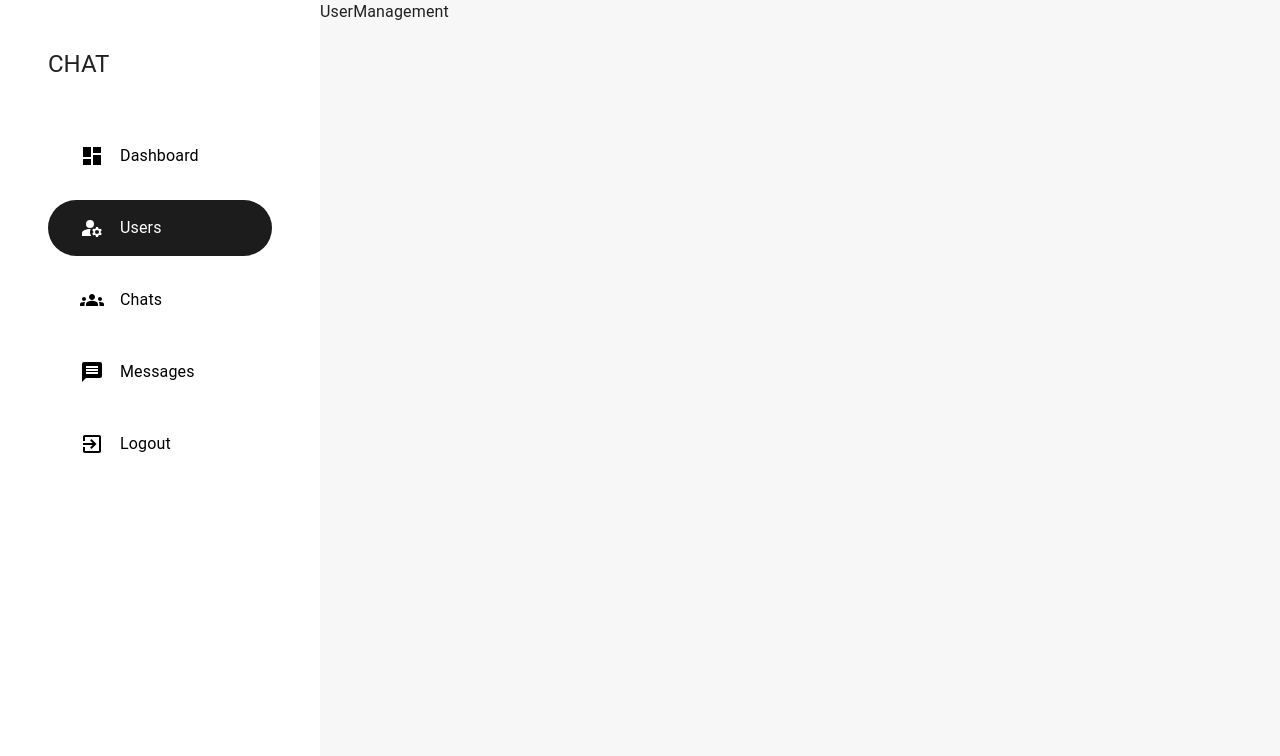
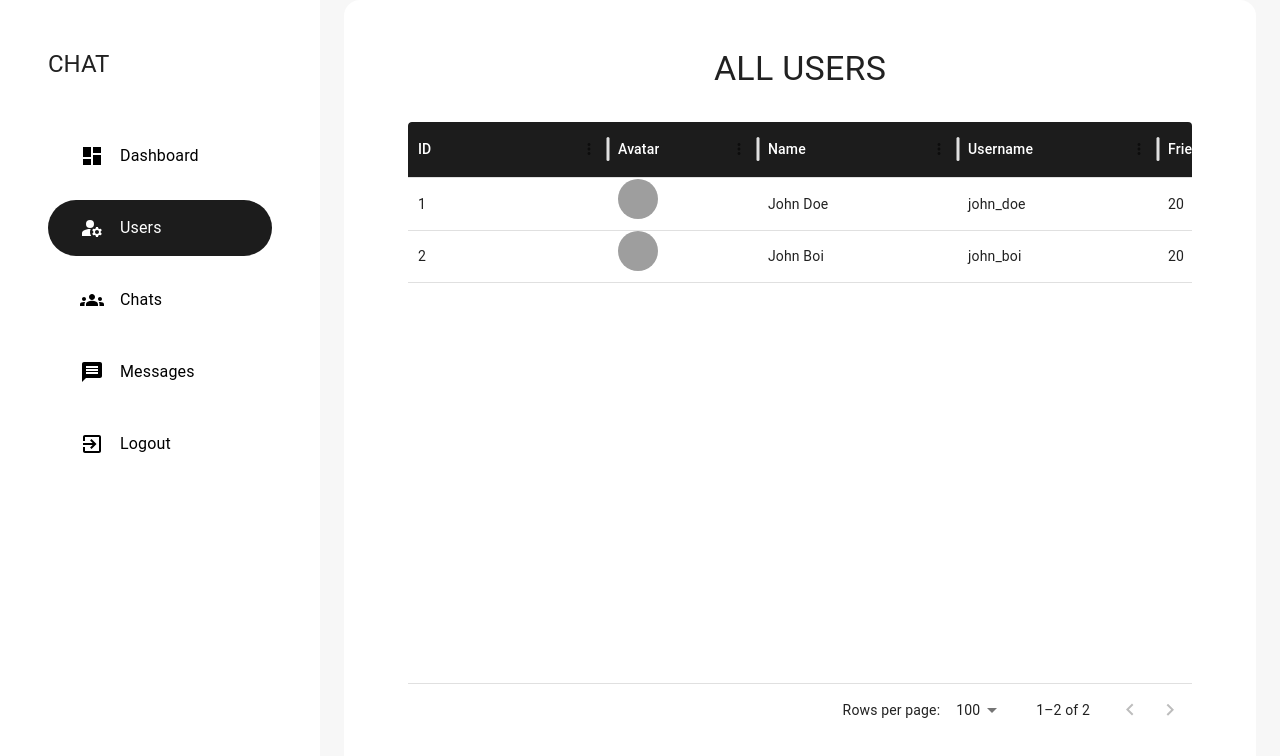
Before and after one commit to isubinkr/chat, a React (Vite) app in the folder client/: page /admin/users in a window 1280 px wide. Shown: the top 756 px of the page. Built offline with nearby package versions, Linux system fonts and the light colour scheme; grey boxes are pictures that could not be loaded.

Commit message:
add user management component

```diff
--- a/client/package.json
+++ b/client/package.json
@@ -14,6 +14,7 @@
     "@emotion/styled": "^11.13.0",
     "@mui/icons-material": "^5.16.6",
     "@mui/material": "^5.16.6",
+    "@mui/x-data-grid": "^7.16.0",
     "6pp": "^1.2.16",
     "chart.js": "^4.4.3",
     "moment": "^2.30.1",
--- /dev/null
+++ b/client/src/components/shared/Table.jsx
@@ -0,0 +1,53 @@
+import { Container, Paper, Typography } from "@mui/material";
+import { DataGrid } from "@mui/x-data-grid";
+import { matBlack } from "../../constants/color";
+
+const Table = ({ rows, columns, heading, rowHeight = 52 }) => {
+  return (
+    <Container
+      sx={{
+        height: "100vh",
+      }}
+    >
+      <Paper
+        elevation={3}
+        sx={{
+          padding: "1rem 4rem",
+          borderRadius: "1rem",
+          margin: "auto",
+          overflow: "hidden",
+          height: "100%",
+          boxShadow: "none",
+        }}
+      >
+        <Typography
+          textAlign={"center"}
+          variant="h4"
+          sx={{
+            margin: "2rem",
+            textTransform: "uppercase",
+          }}
+        >
+          {heading}
+        </Typography>
+        <DataGrid
+          rows={rows}
+          columns={columns}
+          rowHeight={rowHeight}
+          style={{
+            height: "80%",
+          }}
+          sx={{
+            border: "none",
+            ".table-header": {
+              bgcolor: matBlack,
+              color: "white",
+            },
+          }}
+        />
+      </Paper>
+    </Container>
+  );
+};
+
+export default Table;
--- a/client/src/constants/sampleData.js
+++ b/client/src/constants/sampleData.js
@@ -75,3 +75,24 @@
     createdAt: "2024-08-20T10:41:30.630Z",
   },
 ];
+
+export const dashboardData = {
+  users: [
+    {
+      name: "John Doe",
+      avatar: "https://www.w3schools.com/howto/img_avatar.png",
+      _id: "1",
+      username: "john_doe",
+      friends: 20,
+      groups: 5,
+    },
+    {
+      name: "John Boi",
+      avatar: "https://www.w3schools.com/howto/img_avatar.png",
+      _id: "2",
+      username: "john_boi",
+      friends: 20,
+      groups: 25,
+    },
+  ],
+};
--- a/client/src/pages/admin/UserManagement.jsx
+++ b/client/src/pages/admin/UserManagement.jsx
@@ -1,9 +1,68 @@
+import { useEffect, useState } from "react";
 import AdminLayout from "../../components/layout/AdminLayout";
+import Table from "../../components/shared/Table";
+import { Avatar } from "@mui/material";
+import { dashboardData } from "../../constants/sampleData";
+import { transformImage } from "../../lib/features";
+
+const columns = [
+  {
+    field: "id",
+    headerName: "ID",
+    headerClassName: "table-header",
+    width: 200,
+  },
+  {
+    field: "avatar",
+    headerName: "Avatar",
+    headerClassName: "table-header",
+    width: 150,
+    renderCell: (params) => (
+      <Avatar alt={params.row.name} src={params.row.avatar} />
+    ),
+  },
+  {
+    field: "name",
+    headerName: "Name",
+    headerClassName: "table-header",
+    width: 200,
+  },
+  {
+    field: "username",
+    headerName: "Username",
+    headerClassName: "table-header",
+    width: 200,
+  },
+  {
+    field: "friends",
+    headerName: "Friends",
+    headerClassName: "table-header",
+    width: 150,
+  },
+  {
+    field: "groups",
+    headerName: "Groups",
+    headerClassName: "table-header",
+    width: 200,
+  },
+];
 
 const UserManagement = () => {
+  const [rows, setRows] = useState([]);
+
+  useEffect(() => {
+    setRows(
+      dashboardData.users.map((i) => ({
+        ...i,
+        id: i._id,
+        avatar: transformImage(i.avatar, 50),
+      }))
+    );
+  }, []);
+
   return (
     <AdminLayout>
-      <div>UserManagement</div>
+      <Table heading={"All Users"} columns={columns} rows={rows} />
     </AdminLayout>
   );
 };
```
Also changed, not shown: 1 other file (tests, documents, lock files or other folders).
